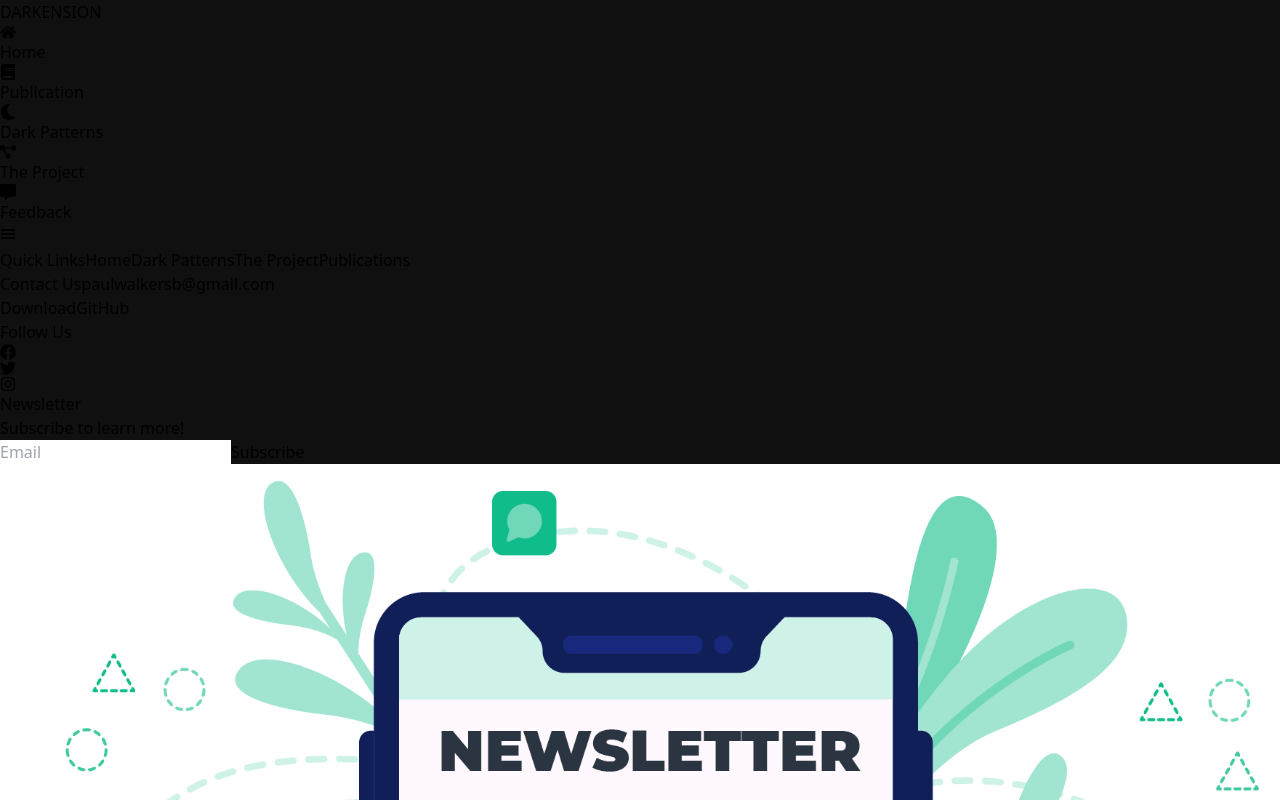
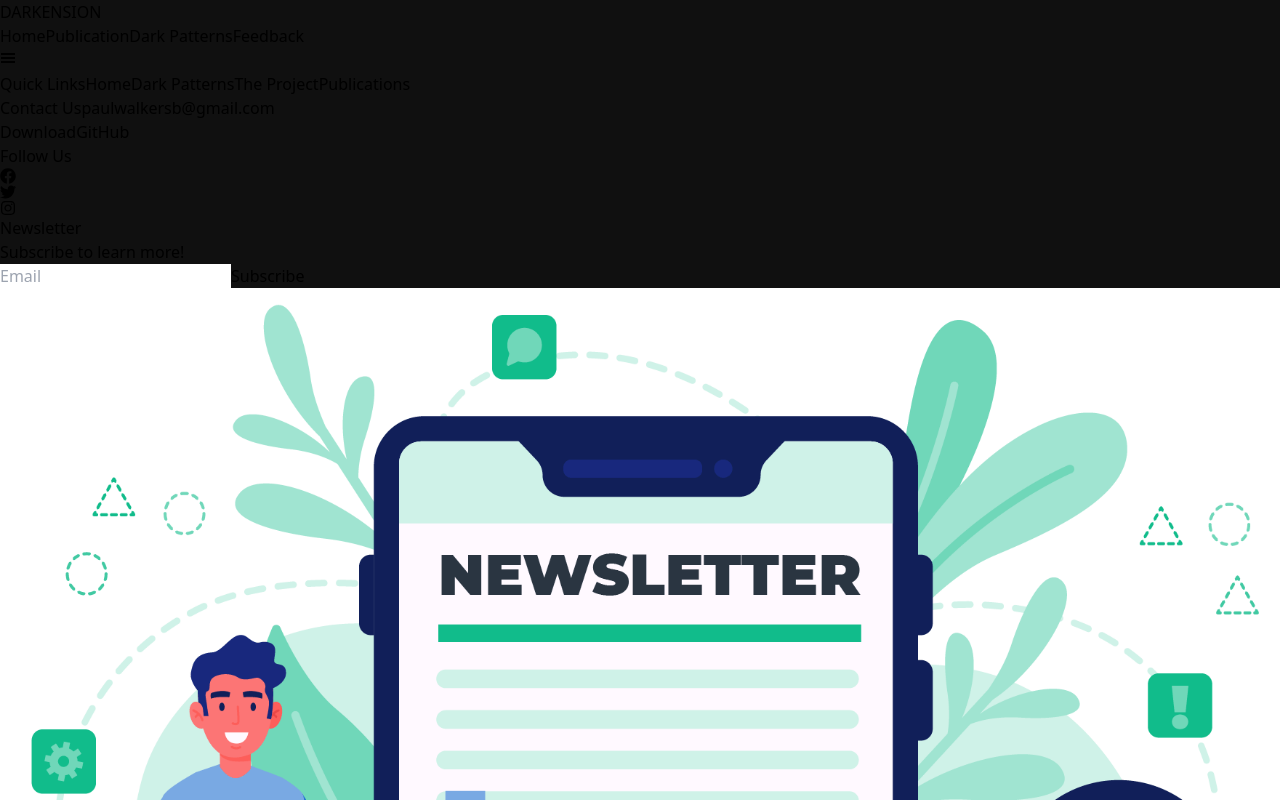
Before and after one commit to StephenStolk/darkension, a React (Vite) app in the folder frontend/: page / in a window 1280 px wide. Shown: the top 800 px of the page. Built offline with nearby package versions, Linux system fonts and the light colour scheme.

Commit message:
Update NavBar2.jsx

```diff
--- a/frontend/src/pages/NavBar2.jsx
+++ b/frontend/src/pages/NavBar2.jsx
@@ -26,11 +26,10 @@ const Navbar = () => {
             </div>
             <div className="hidden md:block">
               <div className="ml-10 flex items-baseline space-x-4">
-                <NavItem to="/home" icon={<FaHome />}>Home</NavItem>
-                <NavItem to="/publication" icon={<FaBook />}>Publication</NavItem>
-                <NavItem to="/dark-patterns" icon={<FaMoon />}>Dark Patterns</NavItem>
-                <NavItem to="/the-project" icon={<FaProjectDiagram />}>The Project</NavItem>
-                <NavItem to="/feedback" icon={<FaCommentAlt />}>Feedback</NavItem>
+                <NavItem to="/home">Home</NavItem>
+                <NavItem to="/publication">Publication</NavItem>
+                <NavItem to="/dark-patterns">Dark Patterns</NavItem>
+                <NavItem to="/feedback">Feedback</NavItem>
               </div>
             </div>
           </div>
@@ -61,7 +60,6 @@ const Navbar = () => {
               <MobileNavItem to="/home">Home</MobileNavItem>
               <MobileNavItem to="/publication">Publication</MobileNavItem>
               <MobileNavItem to="/dark-patterns">Dark Patterns</MobileNavItem>
-              <MobileNavItem to="/the-project">The Project</MobileNavItem>
               <MobileNavItem to="/feedback">Feedback</MobileNavItem>
             </div>
           </motion.div>
```
